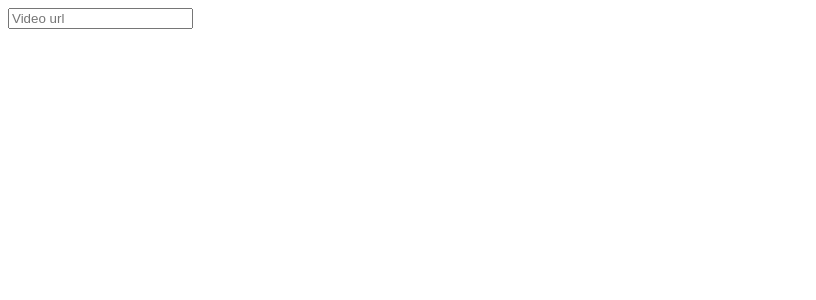
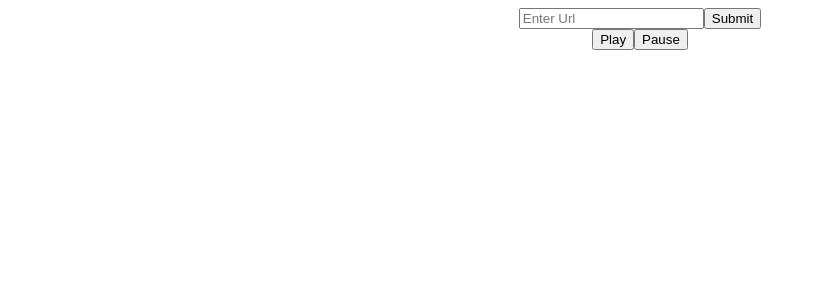
Before and after one commit to Aman941/schrosync, a React (Create React App) app in the folder client/: page /chat in a window 1280 px wide. Shown: the top 300 px of the page, without its empty margins (0-816 px from the left). Built offline with nearby package versions, Linux system fonts and the light colour scheme.

Commit message:
player added

```diff
--- a/client/package.json
+++ b/client/package.json
@@ -7,6 +7,7 @@
     "@testing-library/react": "^9.5.0",
     "@testing-library/user-event": "^7.2.1",
     "package.json": "^2.0.1",
+    "pkg.json": "^2.0.7",
     "react": "^16.13.1",
     "react-dom": "^16.13.1",
     "react-router-dom": "^5.1.2",
--- a/client/src/App.js
+++ b/client/src/App.js
@@ -1,13 +1,13 @@
 import React from 'react';
 import {BrowserRouter as Router, Route} from 'react-router-dom';
 import Join from './component/Join'
-import Youtubeplayer from './component/Youtubeplayer'
+import Player from './component/Player'
 
 function App() {
   return (
     <Router>
       <Route path="/" exact component={Join} />
-      <Route path="/chat" component = {Youtubeplayer} />
+      <Route path="/chat" component = {Player} />
     </Router>
   );
 }
--- a/client/src/component/SearchBar.js
+++ /dev/null
@@ -1,14 +0,0 @@
-import React from 'react';
-
-
-const SearchBar = (props) => {
-    const url = props.url;
-    function handleChange(e) {
-        props.onUrlChange(e.target.value);
-    }
-    return(
-        <input className = 'url_input' type = 'text' placeholder = 'Video url' onChange = {(e) => handleChange(e)} />
-    )
-}
-
-export default SearchBar;
--- a/client/src/component/Youtubeplayer.js
+++ /dev/null
@@ -1,24 +0,0 @@
-import React , {useState} from 'react';
-import Youtube from 'react-youtube';
-import SearchBar from './SearchBar';
-
-const Youtubeplayer = () =>{
-    const [videoId , setvideoId] = useState('XxVg_s8xAms');
-    const [player , setplayer]   = useState('');
-
-    function handleUrl(url){
-        console.log(`url of the selected video is ${url}`);
-        setvideoId(url);
-    }
-
-    return(
-        <div>
-        <SearchBar url = {videoId} onUrlChange = {handleUrl} />
-        <Youtube
-        videoId = {videoId}
-        onReady = {(e) => setplayer(e.target)}
-        />
-        </div>
-    )
-}
-export default Youtubeplayer;
--- a/client/src/component/player.js
+++ b/client/src/component/player.js
@@ -1,8 +1,7 @@
 import React from 'react';
 import YouTube from 'react-youtube';
 
-const videoIdA = 'XxVg_s8xAms';
-const videoIdB = '-DX3vJiqxm4';
+const videoIdA = '-DX3vJiqxm4';
 
 export default class Player extends React.Component {
   constructor(props) {
@@ -10,20 +9,45 @@ export default class Player extends React.Component {
 
     this.state = {
       videoId: videoIdA,
+      tempId: '',
       player: null,
     };
 
     this.onReady = this.onReady.bind(this);
-    this.onChangeVideo = this.onChangeVideo.bind(this);
     this.onPlayVideo = this.onPlayVideo.bind(this);
     this.onPauseVideo = this.onPauseVideo.bind(this);
+    this.onStateChange = this.onStateChange.bind(this);
+    this.onSubmit = this.onSubmit.bind(this);
+    this.onChange = this.onChange.bind(this);
   }
 
   onReady(event) {
-    console.log(`YouTube Player object for videoId: "${this.state.videoId}" has been saved to state.`);
     this.setState({
       player: event.target,
     });
+    event.target.pauseVideo();
+  }
+
+  onChange(event) {
+    this.setState({tempId:event.target.value});
+  }
+
+  onSubmit(event) {
+    event.preventDefault();
+    console.log("submit hua");
+    // parsing url
+    var video_id = this.state.tempId;
+    var regExp = /^.*((youtu.be\/)|(v\/)|(\/u\/\w\/)|(embed\/)|(watch\?))\??v?=?([^#&?]*).*/;
+    var match = video_id.match(regExp);
+    if (match&&match[7].length === 11){
+        video_id = match[7];
+    }
+    this.setState({videoId:video_id});
+  }
+
+  onStateChange(event)
+  {
+    console.log(event.target.getCurrentTime());
   }
 
   onPlayVideo() {
@@ -34,25 +58,25 @@ export default class Player extends React.Component {
     this.state.player.pauseVideo();
   }
 
-  onChangeVideo() {
-    this.setState((state) => ({
-      videoId: state.videoId === videoIdA ? videoIdB : videoIdA,
-    }));
-  }
 
   render() {
     return (
-      <div>
-        <YouTube videoId={this.state.videoId} onReady={this.onReady} />
+      <div align='center'>
+        <form>
+          <input type = 'text' placeholder = 'Enter Url' onChange = {this.onChange}/>
+          <button type = 'submit' onClick = {this.onSubmit}>Submit</button>
+        </form>
+        <YouTube
+        videoId={this.state.videoId}
+        onReady={this.onReady}
+        onStateChange={this.onStateChange}
+         />
         <button type="button" onClick={this.onPlayVideo}>
           Play
         </button>
         <button type="button" onClick={this.onPauseVideo}>
           Pause
         </button>
-        <button type="button" onClick={this.onChangeVideo}>
-          Change Video
-        </button>
       </div>
     );
   }
```
Also changed, not shown: 1 other file (tests, documents, lock files or other folders).
